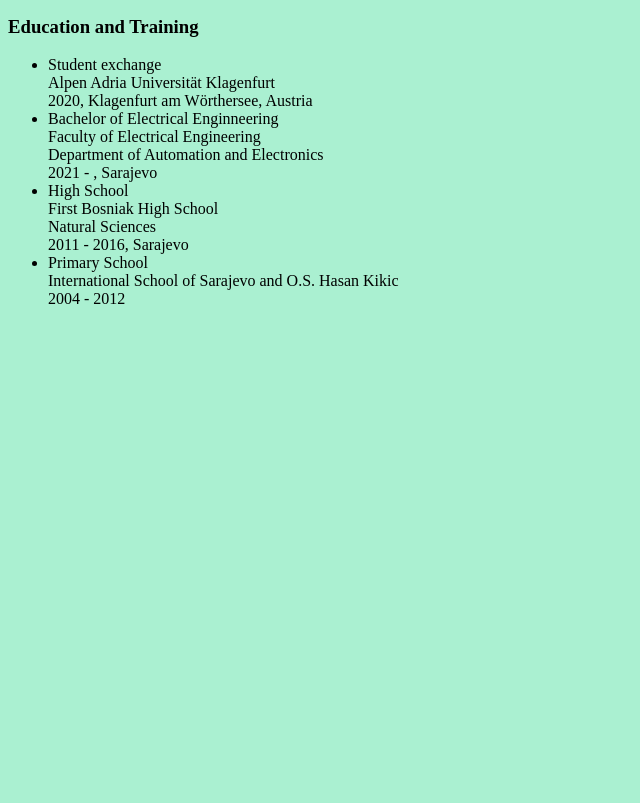
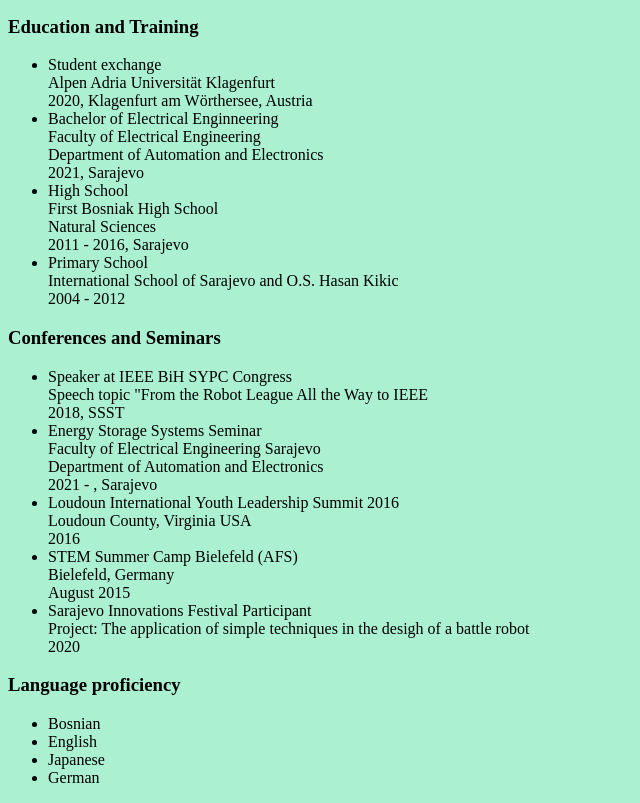
Before and after one commit to ErolDude/personal_cv_website, a plain HTML site: page index.html in a window 1280 px wide. Shown: the part 986-1789 px from the top of the page, without its empty margins (0-640 px from the left). Before the commit the page ends 1310 px from the top, so only its background shows below. Drawn offline with Linux system fonts and the light colour scheme.

Commit message:
For CV-1, add conferences and languages sections to HTML

```diff
--- a/index.html
+++ b/index.html
@@ -52,13 +52,41 @@
             <ul>
                 <li>Student exchange <br>Alpen Adria Universität Klagenfurt<br>2020, Klagenfurt am Wörthersee,
                     Austria </li>
-                <li>Bachelor of Electrical Enginneering<br>Faculty of Electrical Engineering<br>Department of Automation and Electronics<br>2021 - , Sarajevo</li>
+                <li>Bachelor of Electrical Enginneering<br>Faculty of Electrical Engineering<br>Department of Automation
+                    and Electronics<br>2021, Sarajevo</li>
                 <li>High School <br>First Bosniak High School<br>Natural Sciences<br>2011 - 2016, Sarajevo</li>
                 <li>Primary School<br>International School of Sarajevo and O.S. Hasan Kikic<br>2004 - 2012</li>
             </ul>
         </div>
 
+        <div class="conferences">
+            <h3>Conferences and Seminars</h3>
+            <ul>
+                <li>Speaker at IEEE BiH SYPC Congress<br>Speech topic "From the Robot League All the Way to
+                    IEEE<br>2018, SSST </li>
+                <li>Energy Storage Systems Seminar<br>Faculty of Electrical Engineering Sarajevo<br>Department of
+                    Automation and Electronics<br>2021 - , Sarajevo</li>
+                <li>Loudoun International Youth Leadership Summit 2016<br>Loudoun County, Virginia USA<br>2016</li>
+                <li>STEM Summer Camp Bielefeld (AFS)<br>Bielefeld, Germany<br>August 2015</li>
+                <li>Sarajevo Innovations Festival Participant<br>Project: The application of simple techniques in the
+                    desigh of a battle robot<br>2020</li>
+            </ul>
+        </div>
 
+        <div class="languages">
+            <h3>Language proficiency</h3>
+            <ul>
+                <li><span>Bosnian</span>
+                </li>
+                <li><span>English</span>
+                </li>
+                <li><span>Japanese</span>
+                </li>
+                <li><span>German</span>
+                </li>
+                </li>
+            </ul>
+        </div>
     </div>
 
 
```
